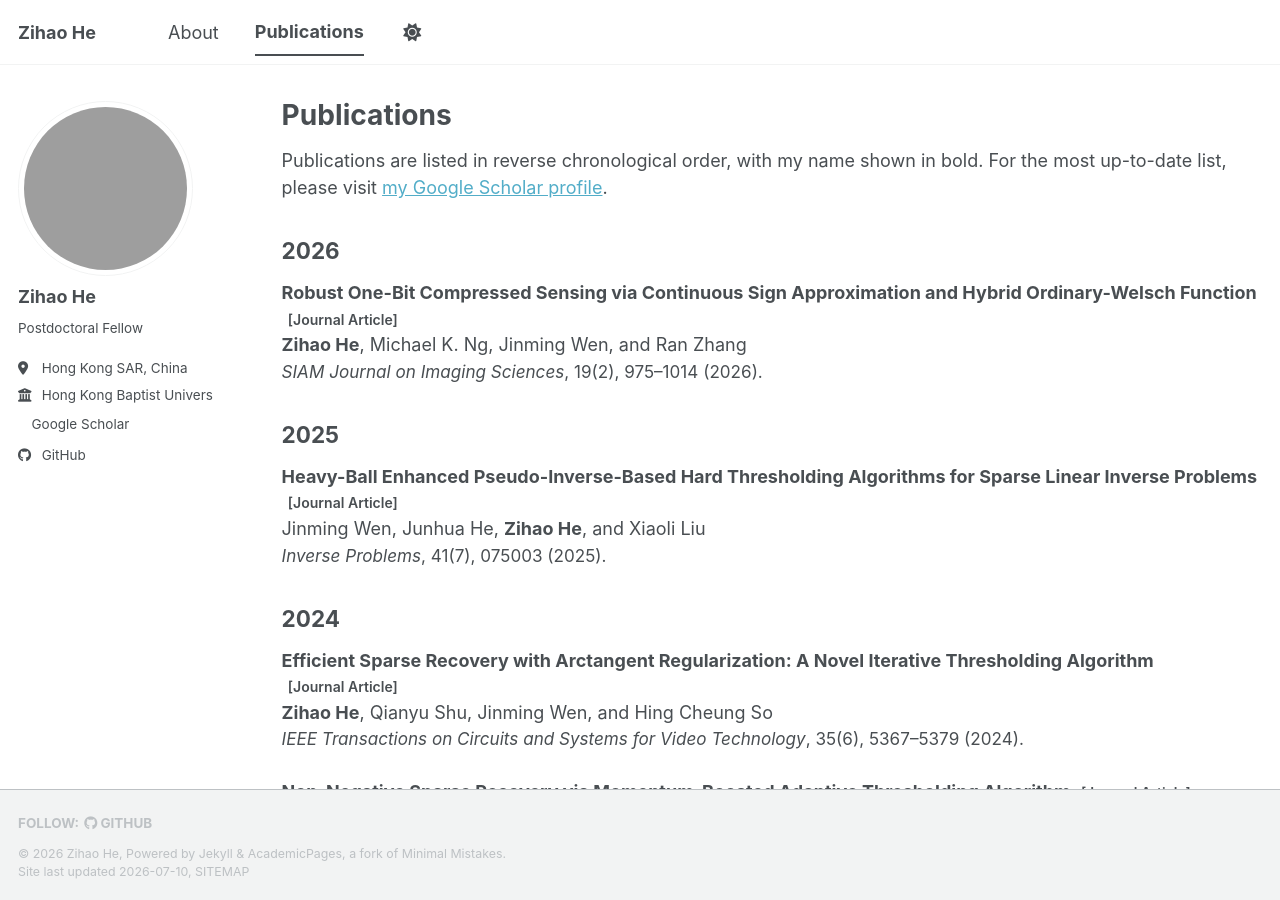
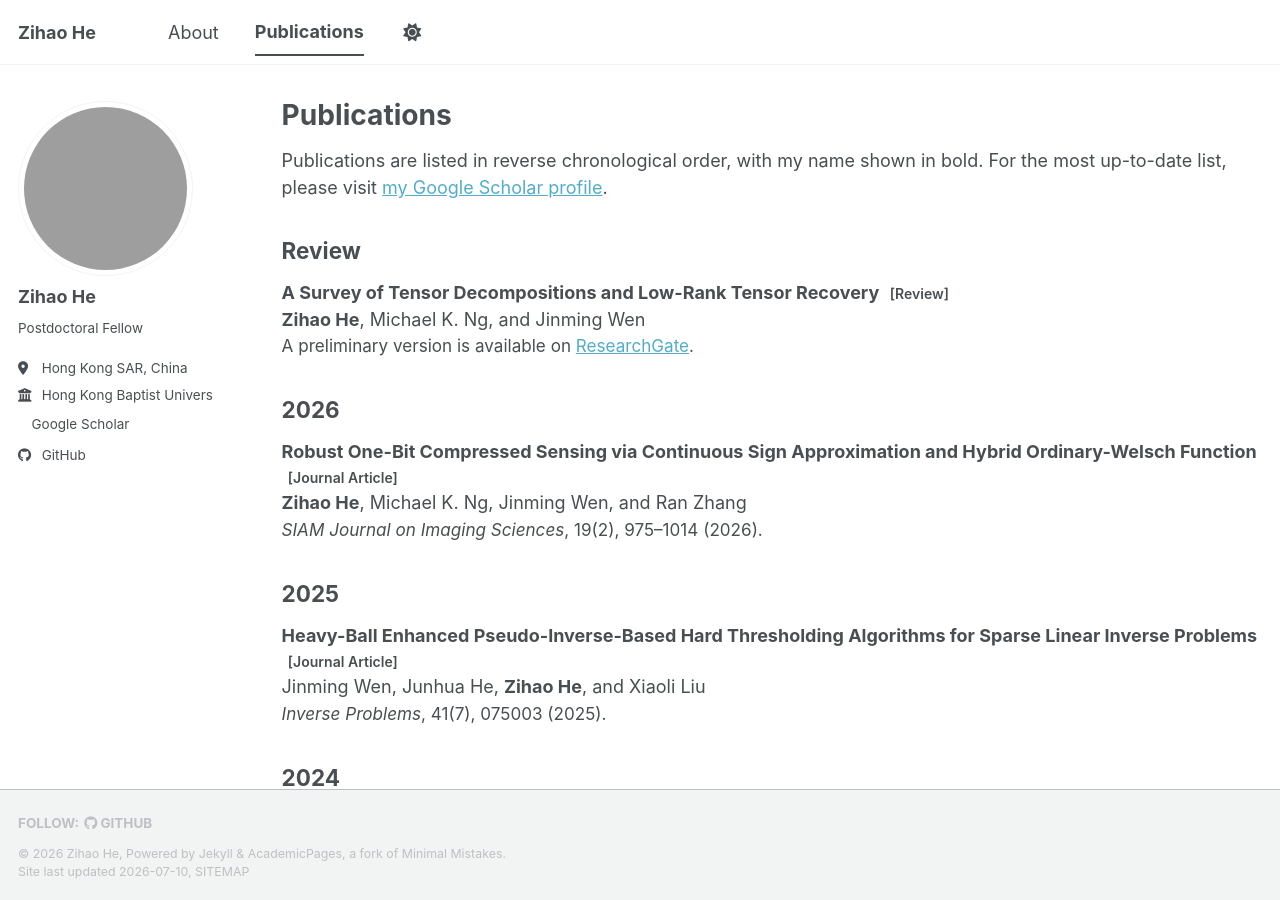
Before and after one commit to boxes757/boxes757.github.io, a Jekyll site: the page built from _pages/publications.html, in a window 1280 px wide and 900 px high. Built offline with Jekyll 4.4.1, drawn with Linux system fonts in a browser that asks for light colours; a style sheet for code colours, icons or effects is not loaded; grey boxes are pictures that could not be loaded.

Commit message:
Classify tensor survey as a review and link preliminary version

```diff
--- a/_data/publications.yml
+++ b/_data/publications.yml
@@ -117,8 +117,8 @@
   pages: "907–911"
 
 - bibkey: hesurvey
-  status: "manuscript"
-  type: "Manuscript"
+  status: "review"
+  type: "Review"
   title: "A Survey of Tensor Decompositions and Low-Rank Tensor Recovery"
   authors: "Zihao He, Michael K. Ng, and Jinming Wen"
-  venue: "Manuscript"
+  paper: "https://www.researchgate.net/publication/404890521_A_Survey_of_Tensor_Decompositions_and_Low-Rank_Tensor_Recovery"
```
